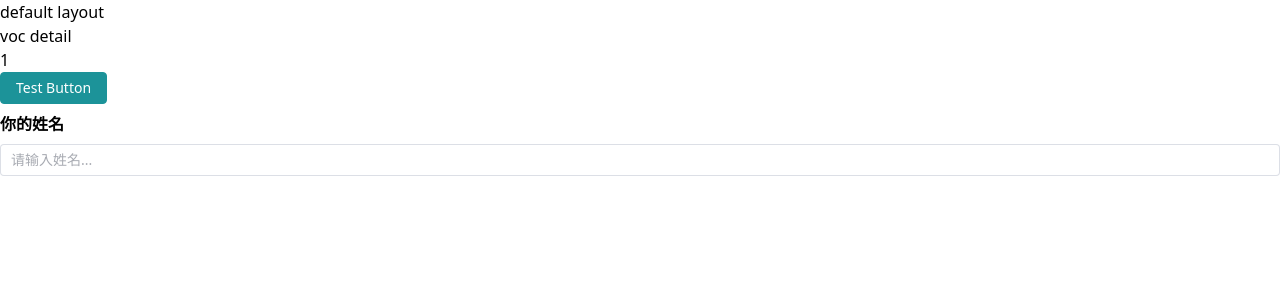
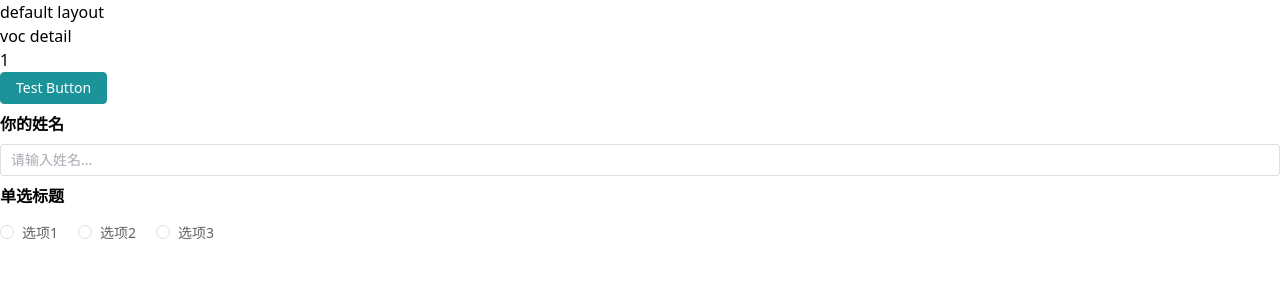
Before and after one commit to HeroCloudy/wm-voc-client, a Nuxt app: page /voc/1 in a window 1280 px wide. Shown: the top 300 px of the page. Built offline with nearby package versions, Linux system fonts and the light colour scheme.

Commit message:
feat: 实现voc-radio组件

```diff
--- /dev/null
+++ b/app/components/voc/radio.vue
@@ -0,0 +1,42 @@
+<!--
+ @name: input.vue
+ @description: 单选框组件
+ @author: 程序员优雅哥 youyacoder
+ @time: 2025/10/19 21:53
+-->
+<template>
+  <div class="voc-radio">
+    <div class="title">{{ title }}</div>
+    <el-radio-group v-model="value">
+      <el-space :direction="isVertical ? 'vertical' : 'horizontal'" alignment="stretch">
+        <el-radio v-for="item in options" :key="item" :value="item" :label="item" />
+      </el-space>
+    </el-radio-group>
+  </div>
+</template>
+
+<script setup lang="ts">
+interface RadioProp {
+  title?: string
+  isVertical?: boolean
+  options?: string[]
+}
+defineProps<RadioProp>()
+
+const value = defineModel()
+</script>
+<style scoped lang="scss">
+.voc-radio {
+  @apply my-2;
+  .title {
+    @apply my-2 text-16px font-bold;
+  }
+
+  .el-space--horizontal {
+    @apply flex-wrap;
+  }
+  :deep(.el-space__item) {
+    @apply mr-12px;
+  }
+}
+</style>
--- a/app/pages/voc/[id].vue
+++ b/app/pages/voc/[id].vue
@@ -11,6 +11,8 @@
     <el-button type="primary">Test Button</el-button>
 
     <voc-input title="你的姓名" placeholder="请输入姓名..." />
+
+    <voc-radio title="单选标题" :is-vertical="false" :options="['选项1', '选项2', '选项3']" />
   </div>
 </template>
 
```
